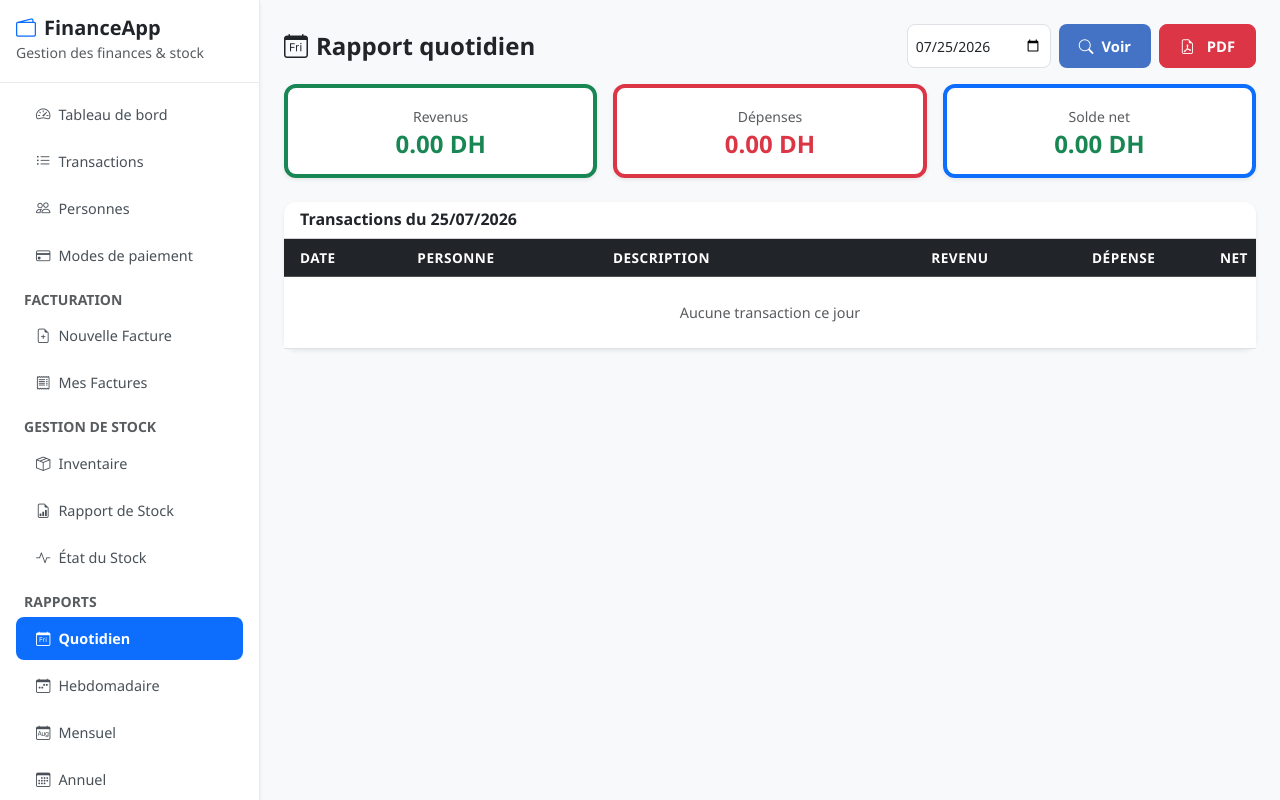
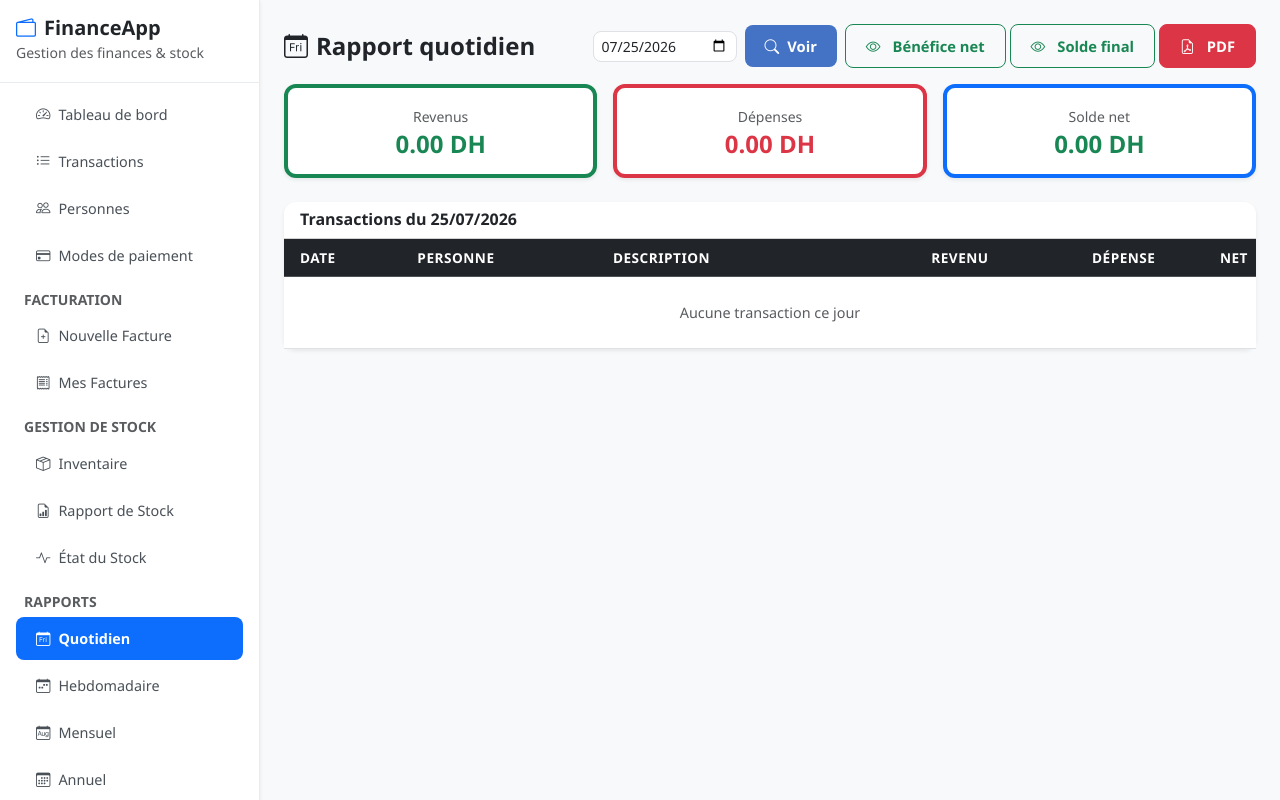
Before and after one commit to benlkadihamza/invoiceapp, a Flask app: page /reports/daily in a window 1280 px wide. Run offline with Flask 3, Linux system fonts and the light colour scheme; a user stored in the database is signed in; some libraries are stand-ins or nearby versions.

Commit message:
Update report_daily.html

```diff
--- a/templates/report_daily.html
+++ b/templates/report_daily.html
@@ -3,12 +3,27 @@
 {% block content %}
 <div class="d-flex flex-wrap justify-content-between align-items-center mb-3 gap-2">
     <h4 class="fw-bold mb-0"><i class="bi bi-calendar-day me-2"></i>Rapport quotidien</h4>
-    <div class="d-flex gap-2">
-        <form method="GET" class="d-flex gap-2">
+    <div class="d-flex flex-wrap gap-2 align-items-center">
+        <form method="GET" class="d-flex gap-2 align-items-center">
             <input type="date" name="date" class="form-control form-control-sm" value="{{ selected_date.isoformat() }}">
             <button class="btn btn-primary btn-sm"><i class="bi bi-search"></i> Voir</button>
         </form>
-        <a href="{{ url_for('reports.daily_pdf', year=selected_date.year, month=selected_date.month, day=selected_date.day) }}" class="btn btn-danger btn-sm"><i class="bi bi-file-earmark-pdf me-1"></i>PDF</a>
+
+        <div class="d-flex flex-wrap gap-1 align-items-center">
+            <input type="checkbox" class="btn-check" id="hideNetPdf" autocomplete="off" {% if hide_net %}checked{% endif %}>
+            <label class="btn btn-outline-success btn-sm" for="hideNetPdf" id="hideNetLabel" title="Bénéfice net dans le PDF">
+                <i class="bi bi-eye me-1" id="hideNetIcon"></i>Bénéfice net
+            </label>
+
+            <input type="checkbox" class="btn-check" id="hideBalancePdf" autocomplete="off" {% if hide_balance %}checked{% endif %}>
+            <label class="btn btn-outline-success btn-sm" for="hideBalancePdf" id="hideBalanceLabel" title="Solde final dans le PDF">
+                <i class="bi bi-eye me-1" id="hideBalanceIcon"></i>Solde final
+            </label>
+
+            <a id="pdfDownloadBtn" href="{{ url_for('reports.daily_pdf', year=selected_date.year, month=selected_date.month, day=selected_date.day) }}" class="btn btn-danger btn-sm">
+                <i class="bi bi-file-earmark-pdf me-1"></i>PDF
+            </a>
+        </div>
     </div>
 </div>
 
@@ -78,3 +93,60 @@
     </div>
 </div>
 {% endblock %}
+
+{% block scripts %}
+<script>
+document.addEventListener('DOMContentLoaded', function() {
+    const hideNetCheck = document.getElementById('hideNetPdf');
+    const hideNetLabel = document.getElementById('hideNetLabel');
+    const hideNetIcon = document.getElementById('hideNetIcon');
+
+    const hideBalanceCheck = document.getElementById('hideBalancePdf');
+    const hideBalanceLabel = document.getElementById('hideBalanceLabel');
+    const hideBalanceIcon = document.getElementById('hideBalanceIcon');
+
+    const pdfBtn = document.getElementById('pdfDownloadBtn');
+    const baseUrl = "{{ url_for('reports.daily_pdf', year=selected_date.year, month=selected_date.month, day=selected_date.day) }}";
+
+    function updateToggleState(checkbox, label, icon) {
+        if (checkbox.checked) {
+            label.className = 'btn btn-outline-danger btn-sm';
+            icon.className = 'bi bi-eye-slash me-1';
+        } else {
+            label.className = 'btn btn-outline-success btn-sm';
+            icon.className = 'bi bi-eye me-1';
+        }
+    }
+
+    function updatePdfUrl() {
+        const params = new URLSearchParams();
+
+        if (hideNetCheck) {
+            updateToggleState(hideNetCheck, hideNetLabel, hideNetIcon);
+            if (hideNetCheck.checked) {
+                params.append('hide_net', '1');
+            }
+        }
+
+        if (hideBalanceCheck) {
+            updateToggleState(hideBalanceCheck, hideBalanceLabel, hideBalanceIcon);
+            if (hideBalanceCheck.checked) {
+                params.append('hide_balance', '1');
+            }
+        }
+
+        const queryString = params.toString();
+        pdfBtn.href = queryString ? baseUrl + '?' + queryString : baseUrl;
+    }
+
+    if (hideNetCheck) {
+        hideNetCheck.addEventListener('change', updatePdfUrl);
+    }
+    if (hideBalanceCheck) {
+        hideBalanceCheck.addEventListener('change', updatePdfUrl);
+    }
+
+    updatePdfUrl();
+});
+</script>
+{% endblock %}
```
